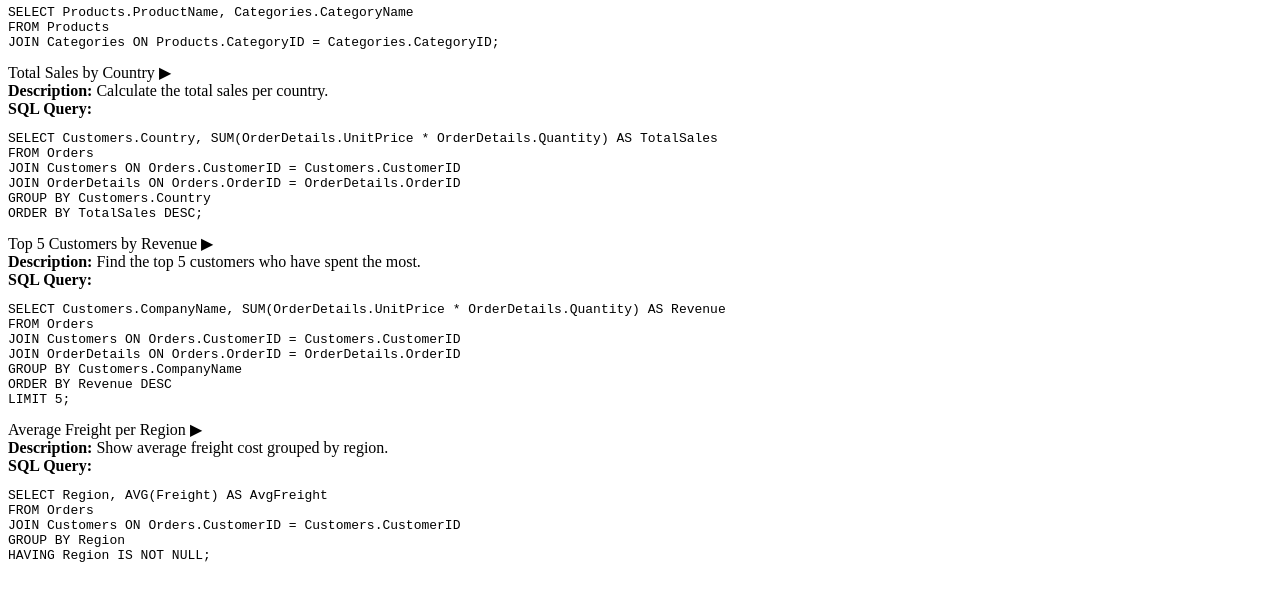
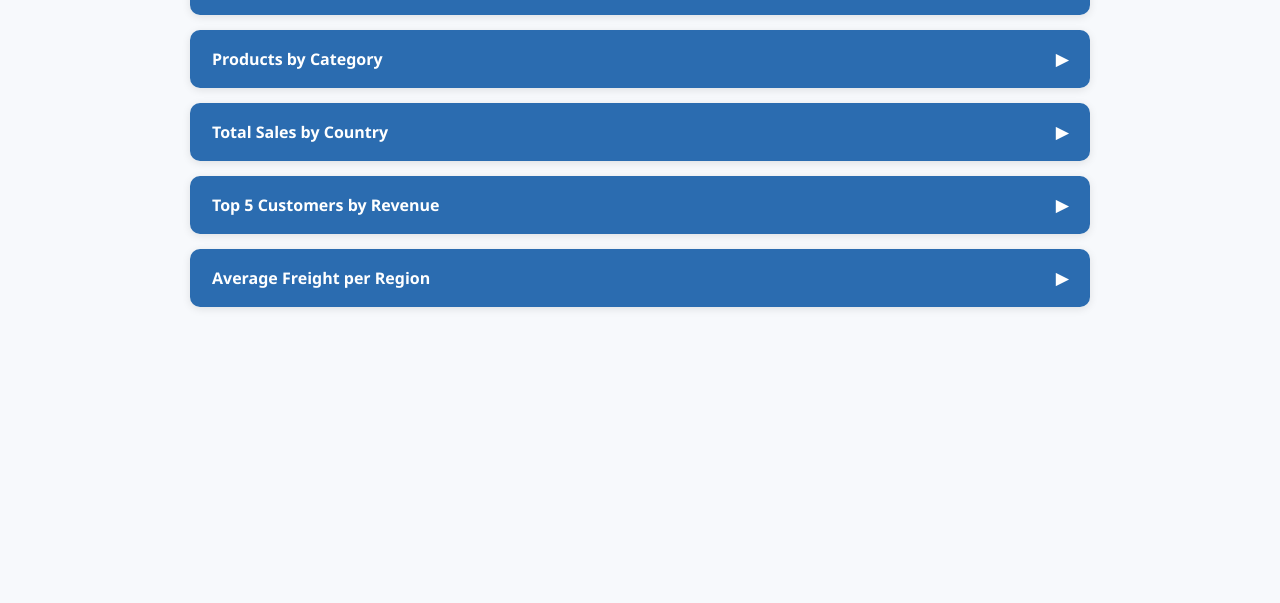
Before and after one commit to logambigaik/Northwind-Database-SQL-Analysis, a plain HTML site: page index.html in a window 1280 px wide. Shown: the part 197-800 px from the top of the page. Drawn offline with Linux system fonts and the light colour scheme.

Commit message:
Update index.html

```diff
--- a/index.html
+++ b/index.html
@@ -1,3 +1,105 @@
+<!DOCTYPE html>
+<html lang="en">
+<head>
+  <meta charset="UTF-8" />
+  <meta name="viewport" content="width=device-width, initial-scale=1.0"/>
+  <title>Northwind SQL Practice</title>
+  <style>
+    body {
+      font-family: 'Segoe UI', sans-serif;
+      background: #f7f9fc;
+      margin: 0;
+      padding: 0;
+    }
+
+    .container {
+      max-width: 900px;
+      margin: 40px auto;
+      padding: 20px;
+    }
+
+    h1 {
+      text-align: center;
+      color: #333;
+      margin-bottom: 30px;
+    }
+
+    .accordion {
+      background: #ffffff;
+      border-radius: 10px;
+      box-shadow: 0 2px 8px rgba(0, 0, 0, 0.1);
+      margin-bottom: 15px;
+      overflow: hidden;
+    }
+
+    .accordion-header {
+      cursor: pointer;
+      padding: 18px 22px;
+      background-color: #2b6cb0;
+      color: white;
+      font-weight: bold;
+      display: flex;
+      justify-content: space-between;
+      align-items: center;
+      transition: background-color 0.3s;
+    }
+
+    .accordion-header:hover {
+      background-color: #245991;
+    }
+
+    .accordion-content {
+      max-height: 0;
+      overflow: hidden;
+      transition: max-height 0.5s ease;
+      background-color: #f1f5f9;
+      padding: 0 22px;
+    }
+
+    .accordion-content.open {
+      padding: 20px 22px;
+      max-height: 1000px;
+    }
+
+    .zoom-box {
+      margin: 10px 0;
+      padding: 16px;
+      background-color: #e2e8f0;
+      border-radius: 8px;
+      transition: transform 0.3s ease;
+    }
+
+    .zoom-box:hover {
+      transform: scale(1.02);
+      background-color: #dbeafe;
+    }
+
+    pre {
+      background: #1e293b;
+      color: #f8fafc;
+      padding: 12px;
+      border-radius: 6px;
+      overflow-x: auto;
+    }
+
+    code {
+      font-family: 'Courier New', monospace;
+    }
+
+    .icon {
+      transition: transform 0.4s ease;
+    }
+
+    .icon.rotate {
+      transform: rotate(90deg);
+    }
+  </style>
+</head>
+<body>
+
+  <div class="container">
+    <h1>Northwind SQL Practice</h1>
+
     <!-- Orders by Customer -->
     <div class="accordion">
       <div class="accordion-header" onclick="toggleAccordion(this)">
@@ -96,3 +198,23 @@ HAVING Region IS NOT NULL;</code></pre>
         </div>
       </div>
     </div>
+
+  </div>
+
+  <script>
+    function toggleAccordion(header) {
+      const icon = header.querySelector(".icon");
+      const content = header.nextElementSibling;
+      const isOpen = content.classList.contains("open");
+
+      document.querySelectorAll(".accordion-content").forEach(c => c.classList.remove("open"));
+      document.querySelectorAll(".icon").forEach(i => i.classList.remove("rotate"));
+
+      if (!isOpen) {
+        content.classList.add("open");
+        icon.classList.add("rotate");
+      }
+    }
+  </script>
+</body>
+</html>
```
Lines whose indentation alone changed are shown as unchanged.
